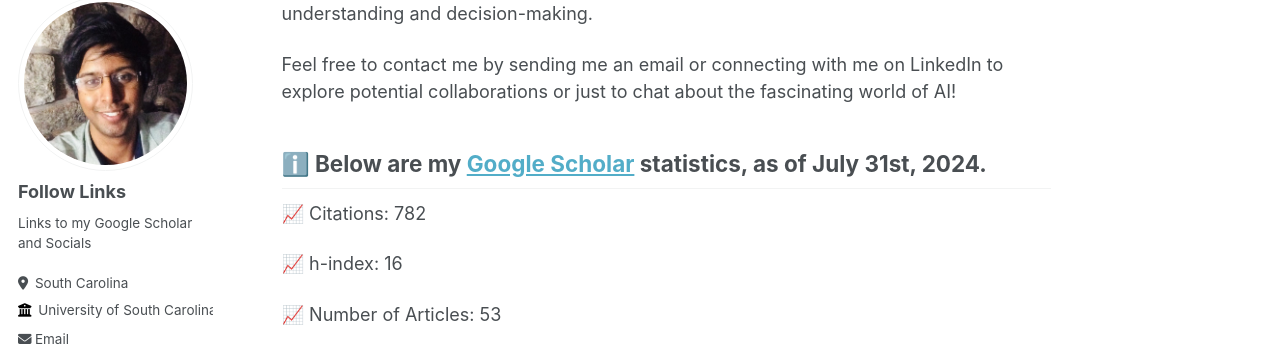
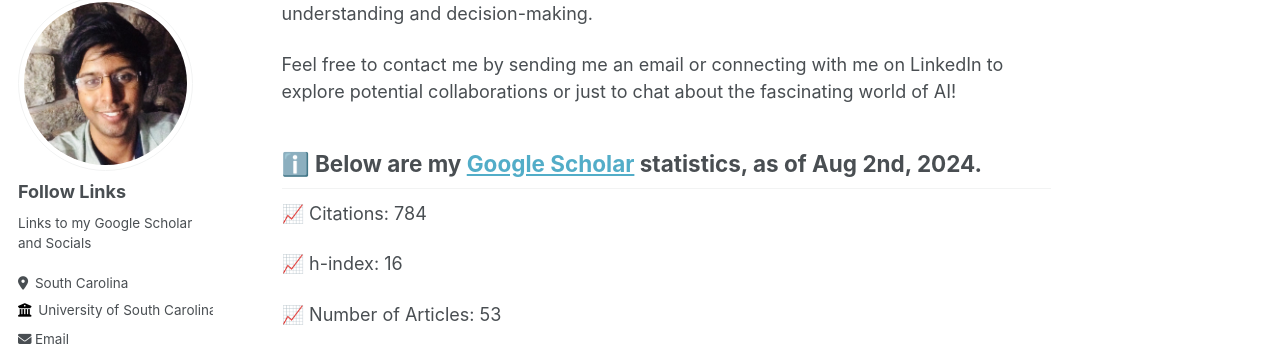
Before and after one commit to kauroy1994/home, a Jekyll site: the page built from _pages/about.md, in a window 1280 px wide and 900 px high, scrolled down 362 px. Shown: the part 110-456 px from the top of the window. Built offline with Jekyll 4.4.1, drawn with Linux system fonts in a browser that asks for light colours; some web fonts are replaced.

Commit message:
Update about.md

```diff
--- a/_pages/about.md
+++ b/_pages/about.md
@@ -9,8 +9,8 @@
 
 Feel free to contact me by sending me an email or connecting with me on LinkedIn to explore potential collaborations or just to chat about the fascinating world of AI!
 
-## ℹ️ Below are my [Google Scholar](https://scholar.google.com/citations?user=LpOo_IUAAAAJ&hl=en) statistics, as of July 31st, 2024.
-📈 Citations: 782
+## ℹ️ Below are my [Google Scholar](https://scholar.google.com/citations?user=LpOo_IUAAAAJ&hl=en) statistics, as of Aug 2nd, 2024.
+📈 Citations: 784
 
 📈 h-index: 16
 
```
